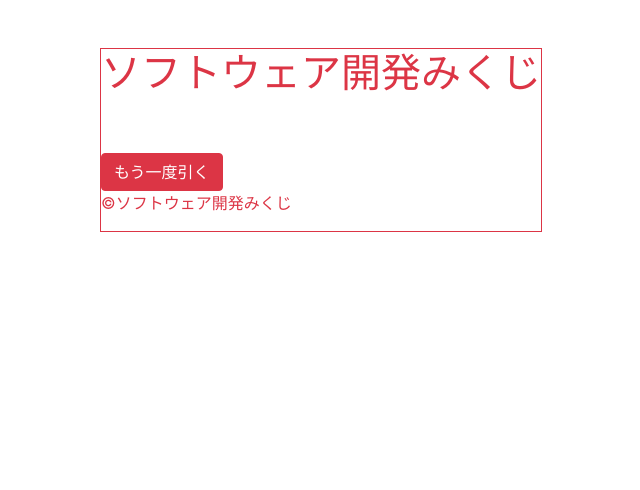
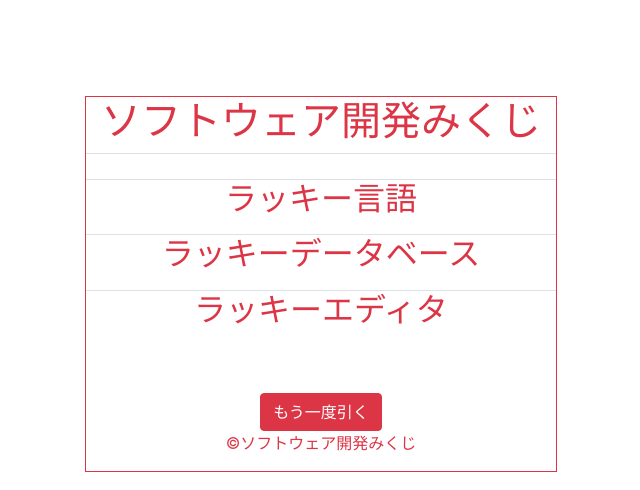
Before and after one commit to blue-Recursion-teamDev/practice, a plain HTML site: page index.html in a window 1280 px wide. Both pictures are taken after a click on the button "おみくじを引く". Shown: the whole page, without its empty margins (319-959 px from the left). Drawn offline with nearby package versions, Linux system fonts and the light colour scheme.

Commit message:
fix to add some id

```diff
--- a/index.html
+++ b/index.html
@@ -22,10 +22,31 @@
 		</div>
 	</div>
 	<div class="d-none" id="secondBlock">
-		<div class="d-flex flex-column align-items-center text-danger mt-5">
-			<div class="border border-danger">
-				<h1>ソフトウェア開発みくじ</h1>
-				<button type="button" class="btn btn-danger mt-5" onclick="toggleDisplay(document.getElementById('firstBlock'), document.getElementById('secondBlock'));">もう一度引く</button>
+		<div class="d-flex flex-column justify-content-center align-items-center text-danger mt-5">
+			<div class="d-flex flex-column justify-content-center align-items-center text-danger border border-danger mt-5">
+				<div class="container d-flex flex-column align-items-center border-bottom">
+					<h1>ソフトウェア開発みくじ</h1>
+				</div>
+				<div class="d-flex flex-column align-items-center border-bottom">
+					<img id="img">
+					<h1 id="unsei" ></h1>
+				</div>
+				<div class="container d-flex flex-column align-items-center border-bottom">
+					<p id="comment"></p>
+				</div>
+				<div class="container d-flex flex-column align-items-center border-bottom">
+					<h2>ラッキー言語</h2>
+					<h4 id="lucky-language"></h4>
+				</div>
+				<div class="container d-flex flex-column align-items-center border-bottom">
+					<h2>ラッキーデータベース</h2>
+					<h4 id="lucky-database"></h4>
+				</div>
+				<div class="d-flex flex-column align-items-center">
+					<h2>ラッキーエディタ</h2>
+					<h4 id="lucky-editor"></h4>
+					<button type="button" class="btn btn-danger mt-5" onclick="toggleDisplay(document.getElementById('firstBlock'), document.getElementById('secondBlock'));">もう一度引く</button>
+				</div>
 				<p>©ソフトウェア開発みくじ</p>
 			</div>
 		</div>
```
